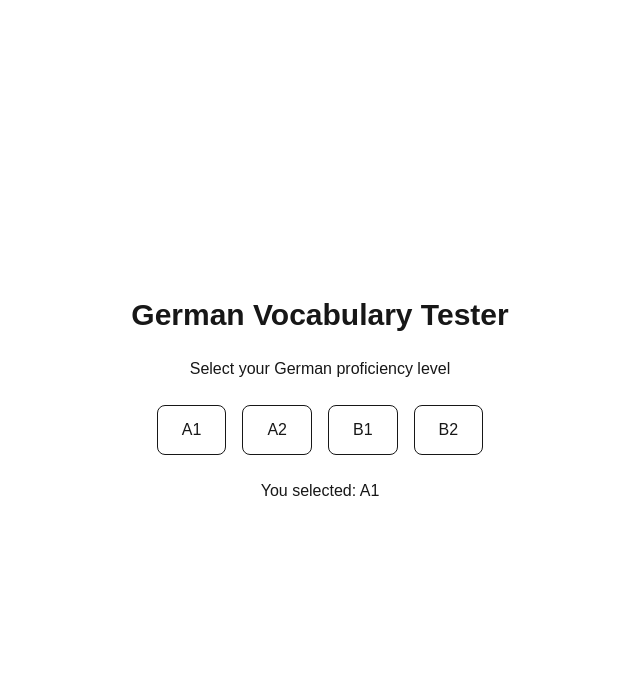
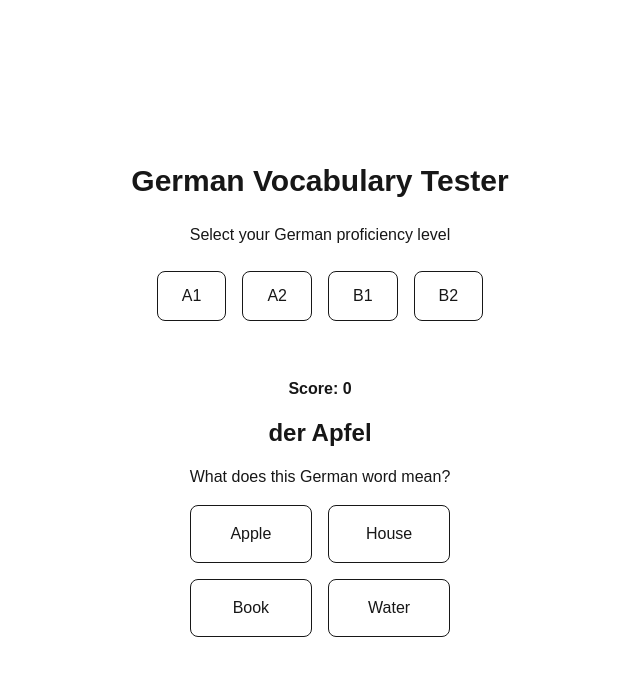
Before and after one commit to nitish1997prg/german-vocab-tester, a Next.js app: page / in a window 1280 px wide. Both pictures are taken after a click on the button "A1". Shown: the top 676 px of the page, without its empty margins (320-960 px from the left). Built offline with nearby package versions, Linux system fonts and the light colour scheme.

Commit message:
implement quiz and scoring

```diff
--- a/src/app/page.tsx
+++ b/src/app/page.tsx
@@ -3,12 +3,82 @@
 
 import { useState } from "react";
 import type { GermanLevel } from "@/types/quiz"
+import { sampleQuestions } from "@/data/questions";
 
 const levels: GermanLevel[] = ["A1", "A2", "B1", "B2"];
+
+type GameStatus =
+  | "playing"
+  | "gameOver"
+  | "noMoreWords";
 
 export default function Home() {
   const [selectedLevel, setSelectedLevel] =
     useState<GermanLevel | null>(null);
+
+  const [currentQuestionIndex, setCurrentQuestionIndex] =
+    useState(0);
+
+  const [selectedOptionIndex, setSelectedOptionIndex] =
+    useState<number | null>(null);
+
+  const [score, setScore] = useState(0);
+
+  const [gameStatus, setGameStatus] =
+    useState<GameStatus>("playing");
+
+  //Filter questions based on level selected
+  const filteredQuestions = sampleQuestions.filter(
+    (question) => question.level === selectedLevel
+  );
+
+  //Get current question from filtered questions
+  const currentQuestion =
+    filteredQuestions[currentQuestionIndex];
+
+  const isCorrect = currentQuestion && selectedOptionIndex === currentQuestion.correctOptionIndex;
+
+
+  function handleAnswerSelection(optionIndex: number) {
+    if (
+      selectedOptionIndex !== null ||
+      !currentQuestion ||
+      gameStatus !== "playing"
+    ) {
+      return;
+    }
+
+    setSelectedOptionIndex(optionIndex);
+
+    if (optionIndex === currentQuestion.correctOptionIndex) {
+      setScore((previousScore) => previousScore + 1);
+    } else {
+      setGameStatus("gameOver");
+    }
+  }
+
+
+  function handleNextQuestion() {
+    if (
+      gameStatus !== "playing" ||
+      !currentQuestion ||
+      selectedOptionIndex !== currentQuestion.correctOptionIndex
+    ) {
+      return;
+    }
+
+    const nextIndex = currentQuestionIndex + 1;
+
+    if (nextIndex >= filteredQuestions.length) {
+      setGameStatus("noMoreWords");
+      return;
+    }
+
+    setCurrentQuestionIndex(nextIndex);
+    setSelectedOptionIndex(null);
+  }
+
+
 
   return (
     <main className="min-h-screen flex flex-col items-center justify-center gap-6 p-6">
@@ -22,7 +92,13 @@ export default function Home() {
         {levels.map((level) => (
           <button
             key={level}
-            onClick={() => setSelectedLevel(level)}
+            onClick={() => {
+              setSelectedLevel(level);
+              setCurrentQuestionIndex(0);
+              setSelectedOptionIndex(null);
+              setScore(0);
+              setGameStatus("playing");
+            }}
             className="rounded-lg border px-6 py-3 hover:bg-gray-100 hover:text-black"
           >
             {level}
@@ -30,9 +106,100 @@ export default function Home() {
         ))}
       </div>
 
-      {selectedLevel && (
-        <p>You selected: {selectedLevel}</p>
+      {currentQuestion && gameStatus === "playing" && (
+        <section className="mt-8 text-center">
+          <p className="mb-4 font-semibold">
+             Score: {score}
+          </p>
+          <h2 className="mb-4 text-2xl font-semibold">
+            {currentQuestion.word}
+          </h2>
+
+          <p className="mb-4">
+            What does this German word mean?
+          </p>
+
+          <div className="grid grid-cols-2 gap-4">
+
+            {currentQuestion.options.map((option, index) => (
+              <button
+                key={index}
+                onClick={() => handleAnswerSelection(index)}
+                disabled={selectedOptionIndex !== null}
+                className={`rounded-lg border p-4 ${
+                  selectedOptionIndex === index
+                    ? isCorrect
+                      ? "border-green-500 bg-green-100 text-green-900"
+                      : "border-red-500 bg-red-100 text-red-900"
+                    : ""
+                }`}
+              >
+                {option}
+              </button>
+            ))}
+
+          </div>
+
+          {selectedOptionIndex !== null && (
+            <p className="mt-4 font-semibold">
+              {isCorrect ? "Correct!" : "Incorrect!"}
+            </p>
+          )}
+
+          {selectedOptionIndex !== null && isCorrect && (
+          <button
+            onClick={handleNextQuestion}
+            className="mt-4 rounded-lg bg-green-700 px-6 py-3 text-white"
+          >
+            Next Question
+          </button>
+        )}
+
+        </section>
       )}
+
+
+      {gameStatus === "gameOver" && (
+        <section className="mt-8 text-center">
+          <h2 className="text-3xl font-bold text-red-600">
+            Game Over!
+          </h2>
+
+          <p className="mt-4">
+            Final Score: {score}
+          </p>
+
+          {currentQuestion && (
+            <p className="mt-2">
+              Correct answer: {
+                currentQuestion.options[
+                  currentQuestion.correctOptionIndex
+                ]
+              }
+            </p>
+          )}
+        </section>
+      )}
+
+      {gameStatus === "noMoreWords" && (
+        <section className="mt-8 text-center">
+          <h2 className="text-3xl font-bold text-green-600">
+            No More Words Available!
+          </h2>
+
+          <p className="mt-4">
+            Final Score: {score}
+          </p>
+
+          <p className="mt-2">
+            You&apos;ve completed the available sample questions.
+          </p>
+        </section>
+      )}
+
+
+
+
     </main>
   );
 }
```
